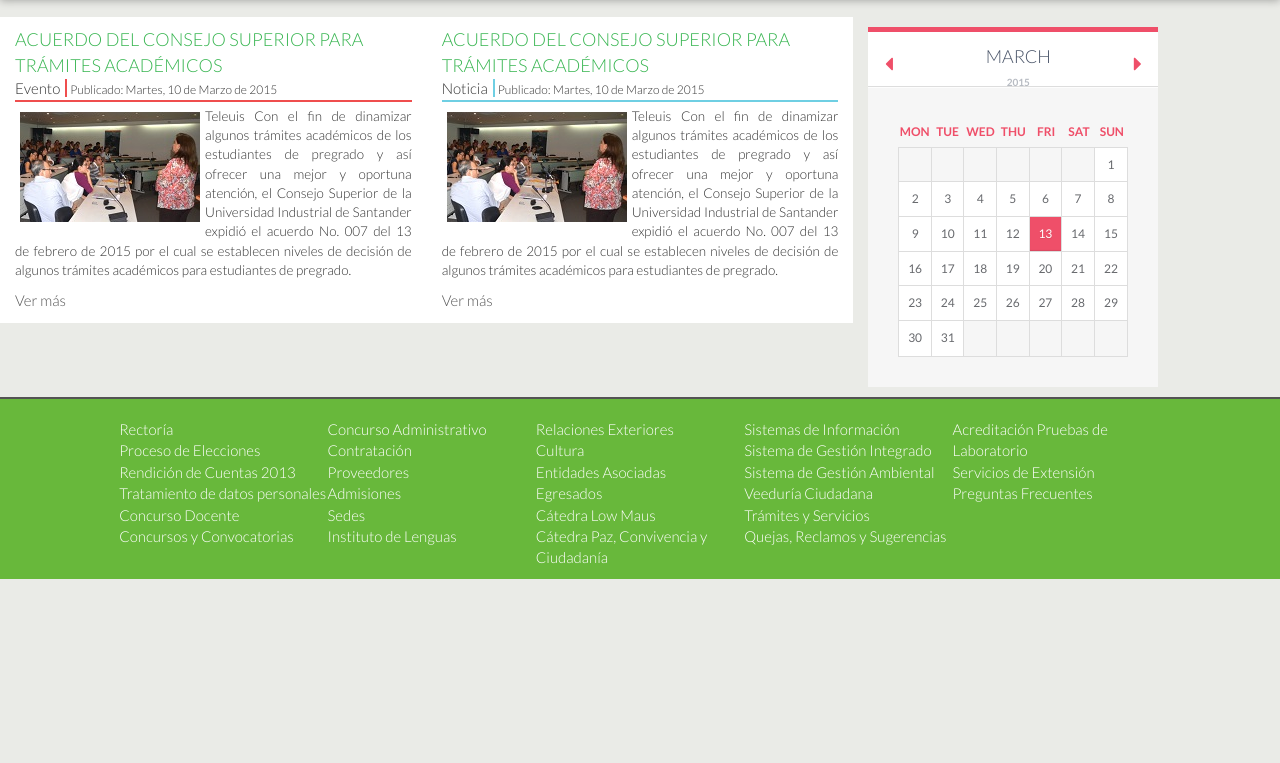
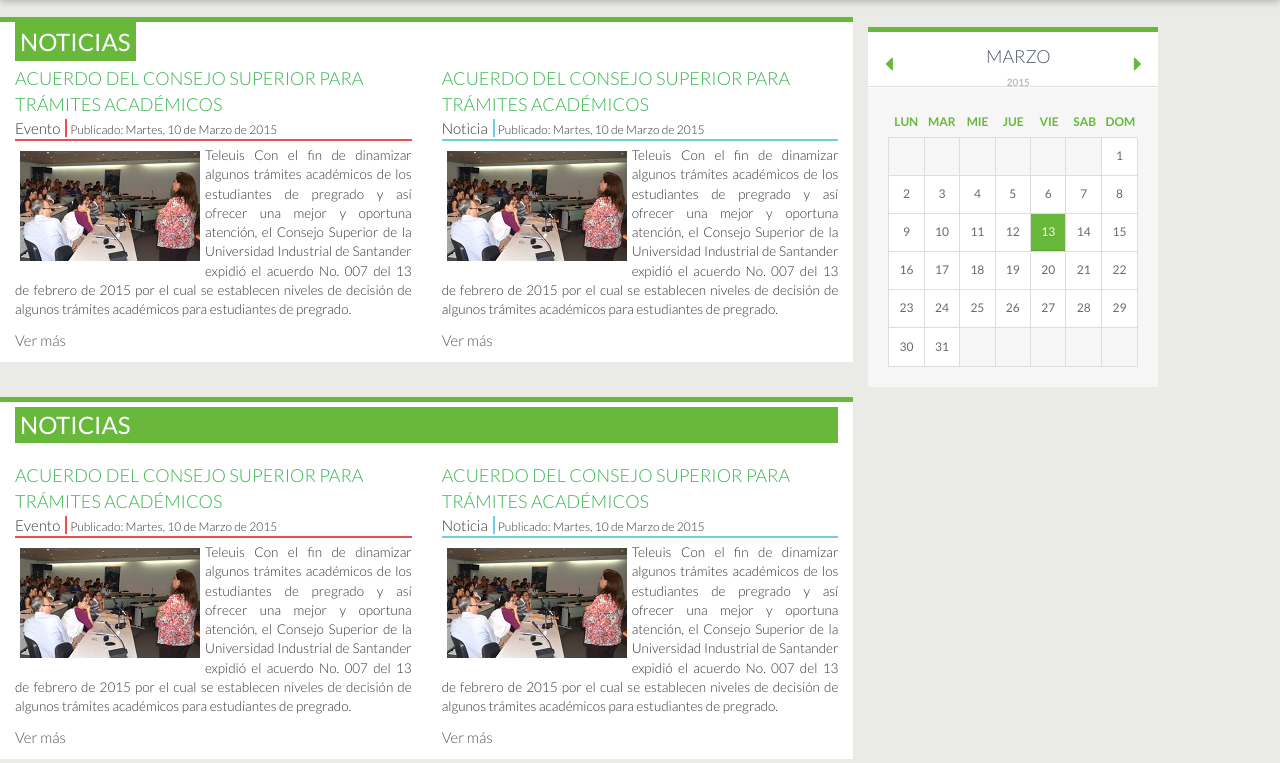
Before and after one commit to jhon861228/uis-design, a plain HTML site: page index.html in a window 1280 px wide. Shown: the part 527-1290 px from the top of the page. Before the commit the page ends 1106 px from the top, so only its background shows below. Drawn offline with Linux system fonts and the light colour scheme.

Commit message:
Caja de noticias y calendario

```diff
--- a/Calendario/css/custom_2.css
+++ b/Calendario/css/custom_2.css
@@ -37,7 +37,7 @@
 	padding: 5px 10px 10px 20px;
 	height: 60px;
 	position: relative;
-	border-top: 5px solid #ef4f69;
+	border-top: 5px solid #68B83B;
 	border-bottom: 1px solid #ddd;
 }
 
@@ -89,7 +89,7 @@
 
 .custom-header nav span:before {
 	font-family: 'fontawesome-selected';
-	color: #ef4f69;
+	color: #68B83B;
 	position: absolute;
 	text-align: center;
 	width: 100%;
@@ -182,14 +182,14 @@
 .fc-calendar-container {
 	height: 300px;
 	width: auto;
-	padding: 30px;
+	padding: 20px;
 	background: #f6f6f6;
 	box-shadow: inset 0 1px rgba(255,255,255,0.8);
 }
 
 .fc-calendar .fc-head {
 	background: transparent;
-	color: #ef4f69;
+	color: #68B83B;
 	font-weight: bold;
 	text-transform: uppercase;
 	font-size: 12px;
@@ -215,7 +215,7 @@
 }
 
 .fc-calendar .fc-row > div.fc-today {
-	background: #ef4f69;
+	background: #68B83B;
 	box-shadow: inset 0 -1px 1px rgba(0,0,0,0.1);
 }
 
--- a/css/estilos.css
+++ b/css/estilos.css
@@ -122,10 +122,12 @@ nav.navbar{
 	background: white;
 	padding-top: 10px;
 	padding-bottom: 10px;
+
 }
 .noticias p{
 	text-align: justify;
 	font-size: 0.9em;
+
 }
 
 
@@ -161,6 +163,7 @@ nav.navbar{
 }
 .informacion-general{
 	background: rgb(104, 184, 59);
+	margin-top: 20px;
 	padding-top: 20px;
 	border-top: 2px solid #545353;
 }
@@ -173,3 +176,37 @@ nav.navbar{
 .informacion-general ul li a{
 	color: white;
 }
+
+
+/*Estilo 1 para caja contenedora*/
+.caja-contenedora{
+	border-top: 5px solid #68B83B;
+	padding-top: 0px;
+}
+.caja-contenedora .titulo{
+	padding-top: 7px;
+	margin-bottom: 10px;
+}
+.caja-contenedora .titulo h3{
+	display: inline;
+	background: #68B83B;
+	padding: 5px;
+	color: white;
+}
+
+/*Estilo 2 para caja contenedora*/
+
+.caja-contenedora2{
+	border-top: 5px solid #68B83B;
+	padding-top: 0px;
+}
+.caja-contenedora2 .titulo2{
+
+	margin-bottom: 10px;
+}
+.caja-contenedora2 .titulo2 h3{
+	margin-top: 5px;
+	background: #68B83B;
+	padding: 5px;
+	color: white;
+}
--- a/index.html
+++ b/index.html
@@ -140,7 +140,11 @@
 				<div class="row">
 
 					<div class="col-sm-8">
-						<div class="row noticias">
+
+						<div class="row noticias caja-contenedora">
+							<div class="titulo col-sm-12">
+								<h3>NOTICIAS</h3>
+							</div>
 							<article class="col-sm-6">
 								<div class="encabezado-evento">
 									<a class="evento-titulo">ACUERDO DEL CONSEJO SUPERIOR PARA TRÁMITES ACADÉMICOS</a>
@@ -202,7 +206,61 @@
 							</div>
 						</div>
 				</div>
+				<div class="row">
+					<div class="col-sm-8">
+
+						<div class="row noticias caja-contenedora2">
+							<div class="titulo2 col-sm-12">
+								<h3>NOTICIAS</h3>
+							</div>
+							<article class="col-sm-6">
+								<div class="encabezado-evento">
+									<a class="evento-titulo">ACUERDO DEL CONSEJO SUPERIOR PARA TRÁMITES ACADÉMICOS</a>
+									<span class="tipo">Evento</span>
+									<span class="date">Publicado: Martes, 10 de Marzo de 2015</span>
+
+								</div>
+
+								<img style="float: left;margin:5px;" src="img/noticia.jpg">
+								<p>
+									Teleuis
+									Con el fin de dinamizar algunos trámites académicos de los estudiantes de pregrado y así ofrecer una mejor y oportuna atención, el Consejo Superior de la Universidad Industrial de Santander expidió el acuerdo No. 007 del 13 de febrero de 2015 por el cual se establecen niveles de decisión de algunos trámites académicos para estudiantes de pregrado.
+								</p>
+								<a href="">Ver más</a>
+							</article>
+
+							<article class="col-sm-6">
+								<div class="encabezado-noticia">
+									<a class="noticia-titulo">ACUERDO DEL CONSEJO SUPERIOR PARA TRÁMITES ACADÉMICOS</a>
+									<span class="tipo">Noticia</span>
+									<span class="date">Publicado: Martes, 10 de Marzo de 2015</span>
+
+								</div>
+
+								<img style="float: left;margin:5px;" src="img/noticia.jpg">
+								<p>
+									Teleuis
+									Con el fin de dinamizar algunos trámites académicos de los estudiantes de pregrado y así ofrecer una mejor y oportuna atención, el Consejo Superior de la Universidad Industrial de Santander expidió el acuerdo No. 007 del 13 de febrero de 2015 por el cual se establecen niveles de decisión de algunos trámites académicos para estudiantes de pregrado.
+								</p>
+								<a href="">Ver más</a>
+							</article>
+
+							<article class="col-sm-4">
+
+							</article>
+							<article class="col-sm-4">
+
+							</article>
+							<article class="col-sm-4">
+
+							</article>
+						</div>
+
+					</div>
+				</div>
 			</section>
+
+
 			<section class="col-sm-12 informacion-general">
 
 					<ul class="col-sm-2 col-sm-offset-1">
```
Also changed, not shown: Calendario/js/jquery.calendario.js.
